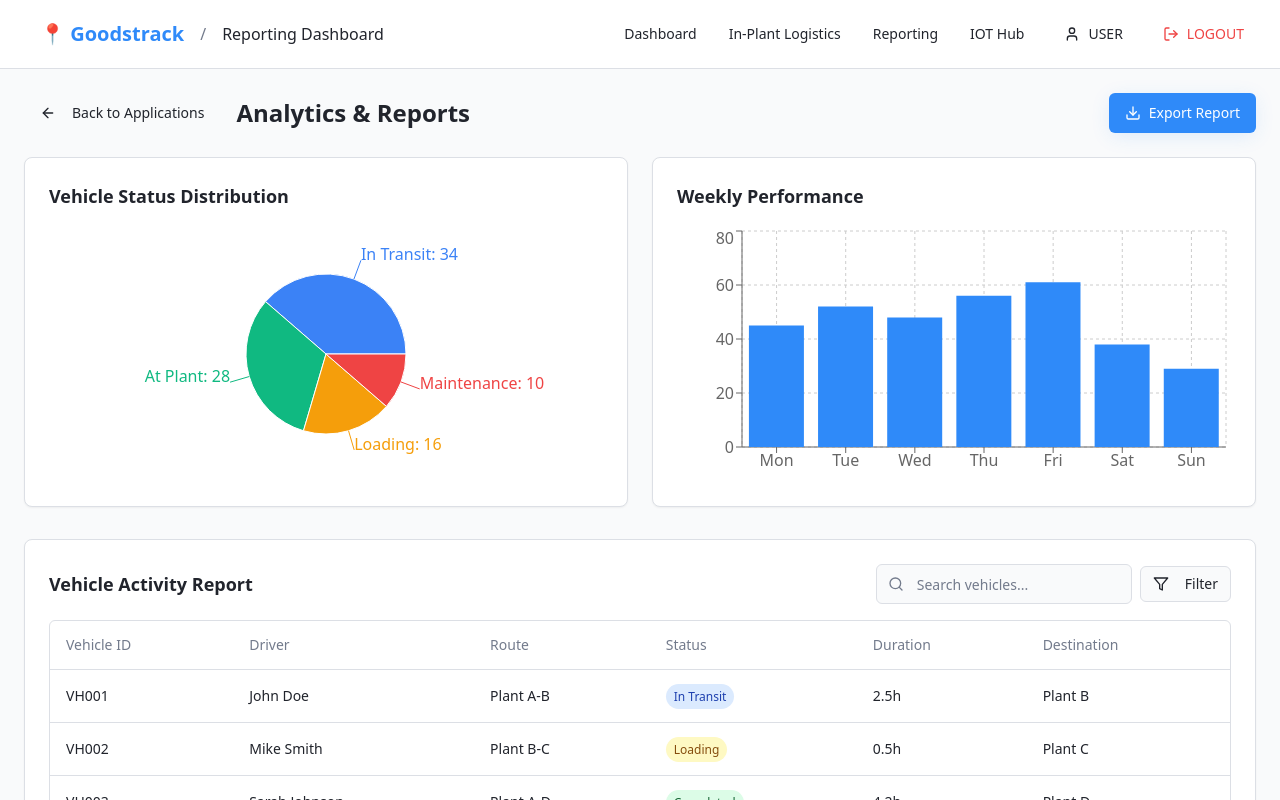
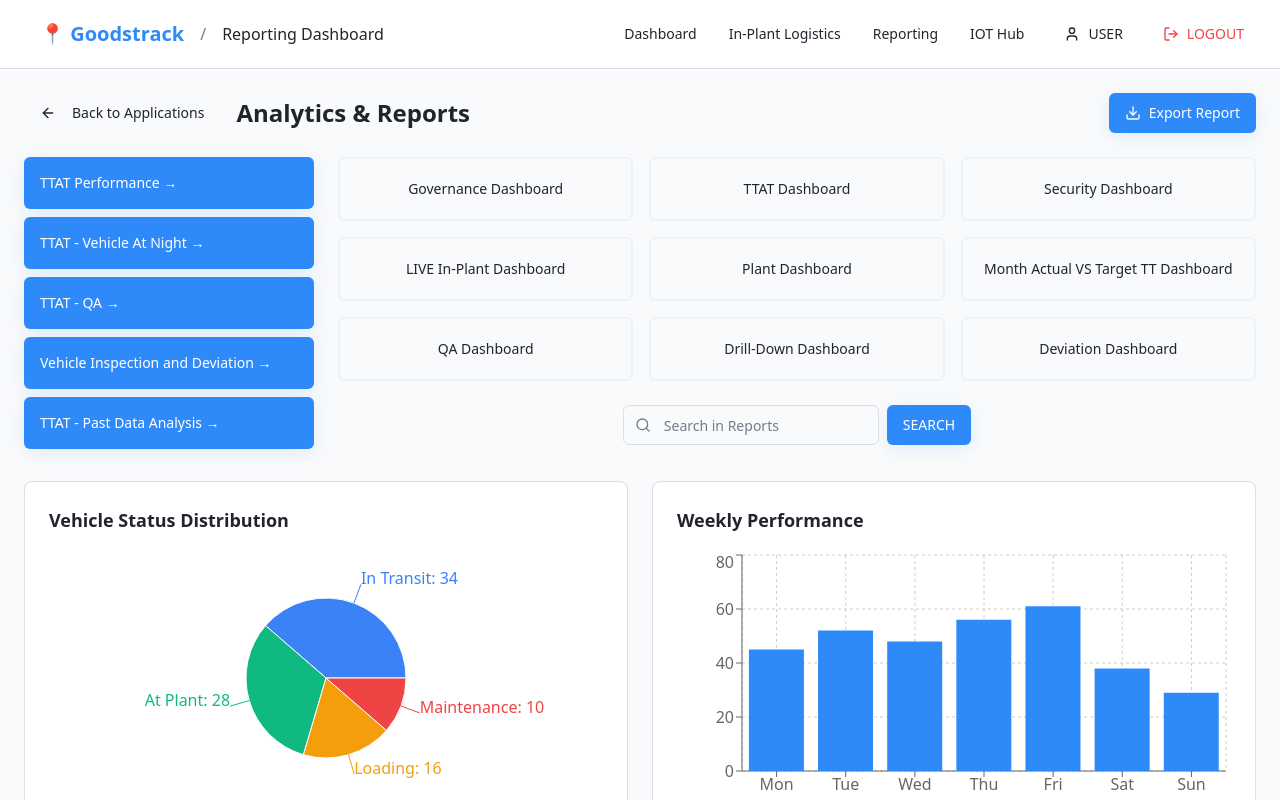
Before and after one commit to ttanishh/Smart-Logistics-Demo-Dashboard, a React (Vite) app: page /reporting in a window 1280 px wide. Shown: the top 800 px of the page. Built offline with nearby package versions, Linux system fonts and the light colour scheme.

Commit message:
Add reporting options and popups
Adds reporting options to the landing page and enables popups for all options.

```diff
--- a/src/pages/ReportingPage.tsx
+++ b/src/pages/ReportingPage.tsx
@@ -6,6 +6,7 @@ import { Button } from "@/components/ui/button";
 import { Card } from "@/components/ui/card";
 import { Input } from "@/components/ui/input";
 import { Table, TableBody, TableCell, TableHead, TableHeader, TableRow } from "@/components/ui/table";
+import { Dialog, DialogContent, DialogHeader, DialogTitle, DialogTrigger } from "@/components/ui/dialog";
 import { PieChart, Pie, Cell, ResponsiveContainer, BarChart, Bar, XAxis, YAxis, CartesianGrid, Tooltip } from "recharts";
 
 const vehicleData = [
@@ -34,9 +35,30 @@ const vehicleTableData = [
   { id: "VH006", driver: "Tom Anderson", route: "Plant B-D", status: "Completed", time: "3.9h", destination: "Plant D" },
 ];
 
+const sidebarOptions = [
+  "TTAT Performance",
+  "TTAT - Vehicle At Night",
+  "TTAT - QA",
+  "Vehicle Inspection and Deviation",
+  "TTAT - Past Data Analysis"
+];
+
+const dashboardOptions = [
+  "Governance Dashboard",
+  "TTAT Dashboard",
+  "Security Dashboard",
+  "LIVE In-Plant Dashboard",
+  "Plant Dashboard",
+  "Month Actual VS Target TT Dashboard",
+  "QA Dashboard",
+  "Drill-Down Dashboard",
+  "Deviation Dashboard"
+];
+
 export default function ReportingPage() {
   const navigate = useNavigate();
   const [searchTerm, setSearchTerm] = useState("");
+  const [reportSearchTerm, setReportSearchTerm] = useState("");
 
   const filteredData = vehicleTableData.filter(vehicle =>
     vehicle.id.toLowerCase().includes(searchTerm.toLowerCase()) ||
@@ -61,6 +83,74 @@ export default function ReportingPage() {
             <Download className="h-4 w-4" />
             Export Report
           </Button>
+        </div>
+
+        {/* Dashboard Options Section */}
+        <div className="grid grid-cols-1 lg:grid-cols-4 gap-6 mb-8">
+          {/* Left Sidebar Options */}
+          <div className="space-y-2">
+            {sidebarOptions.map((option) => (
+              <Dialog key={option}>
+                <DialogTrigger asChild>
+                  <Button
+                    className="w-full justify-start bg-primary text-primary-foreground hover:bg-primary/90 p-4 h-auto text-left"
+                  >
+                    {option} →
+                  </Button>
+                </DialogTrigger>
+                <DialogContent>
+                  <DialogHeader>
+                    <DialogTitle>{option}</DialogTitle>
+                  </DialogHeader>
+                  <div className="p-4">
+                    <p>This is the {option} dashboard. Content will be displayed here.</p>
+                  </div>
+                </DialogContent>
+              </Dialog>
+            ))}
+          </div>
+
+          {/* Main Dashboard Grid */}
+          <div className="lg:col-span-3">
+            <div className="grid grid-cols-1 md:grid-cols-3 gap-4 mb-6">
+              {dashboardOptions.map((option) => (
+                <Dialog key={option}>
+                  <DialogTrigger asChild>
+                    <Button
+                      variant="outline"
+                      className="p-4 h-16 text-center border-2 border-muted hover:border-primary"
+                    >
+                      {option}
+                    </Button>
+                  </DialogTrigger>
+                  <DialogContent>
+                    <DialogHeader>
+                      <DialogTitle>{option}</DialogTitle>
+                    </DialogHeader>
+                    <div className="p-4">
+                      <p>This is the {option}. Dashboard content will be displayed here.</p>
+                    </div>
+                  </DialogContent>
+                </Dialog>
+              ))}
+            </div>
+
+            {/* Search Section */}
+            <div className="flex items-center gap-2 justify-center">
+              <div className="relative">
+                <Search className="h-4 w-4 absolute left-3 top-3 text-muted-foreground" />
+                <Input
+                  placeholder="Search in Reports"
+                  value={reportSearchTerm}
+                  onChange={(e) => setReportSearchTerm(e.target.value)}
+                  className="pl-10 w-64"
+                />
+              </div>
+              <Button className="bg-primary text-primary-foreground">
+                SEARCH
+              </Button>
+            </div>
+          </div>
         </div>
 
         {/* Charts Section */}
```
